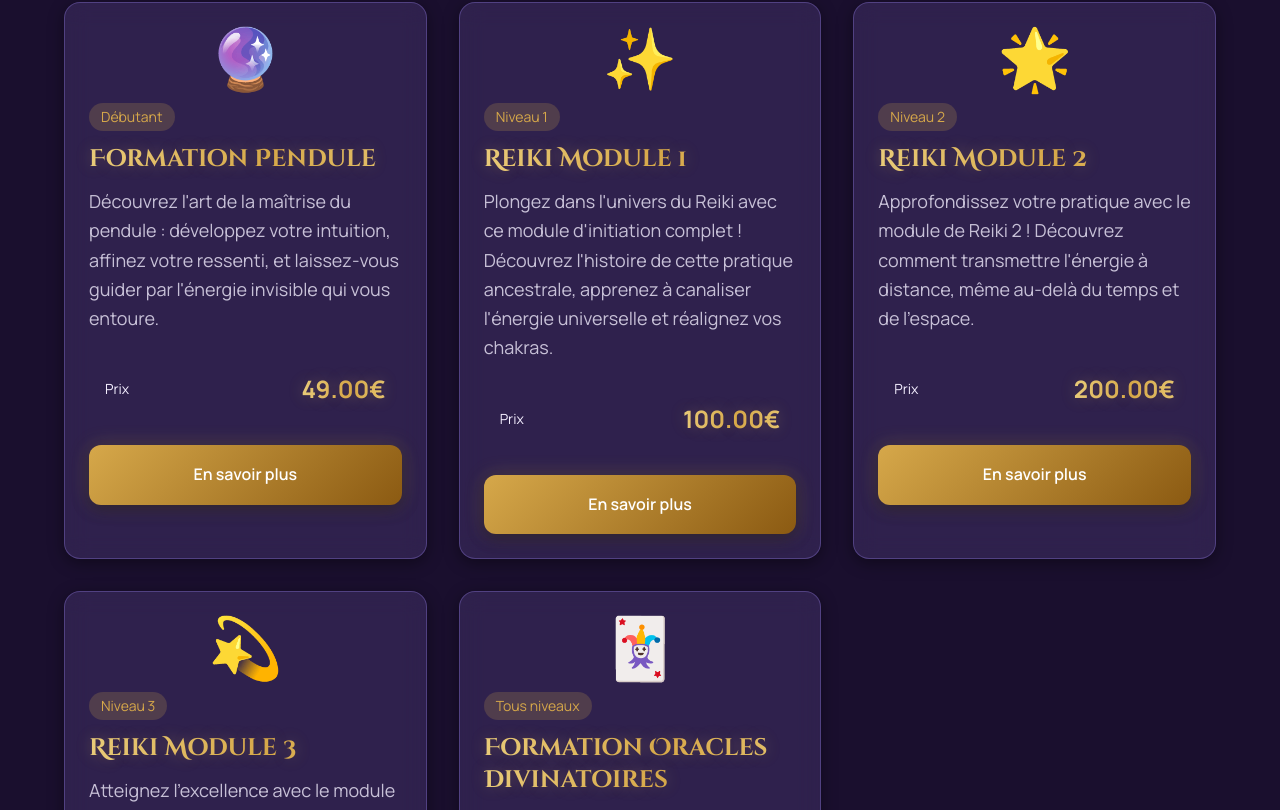
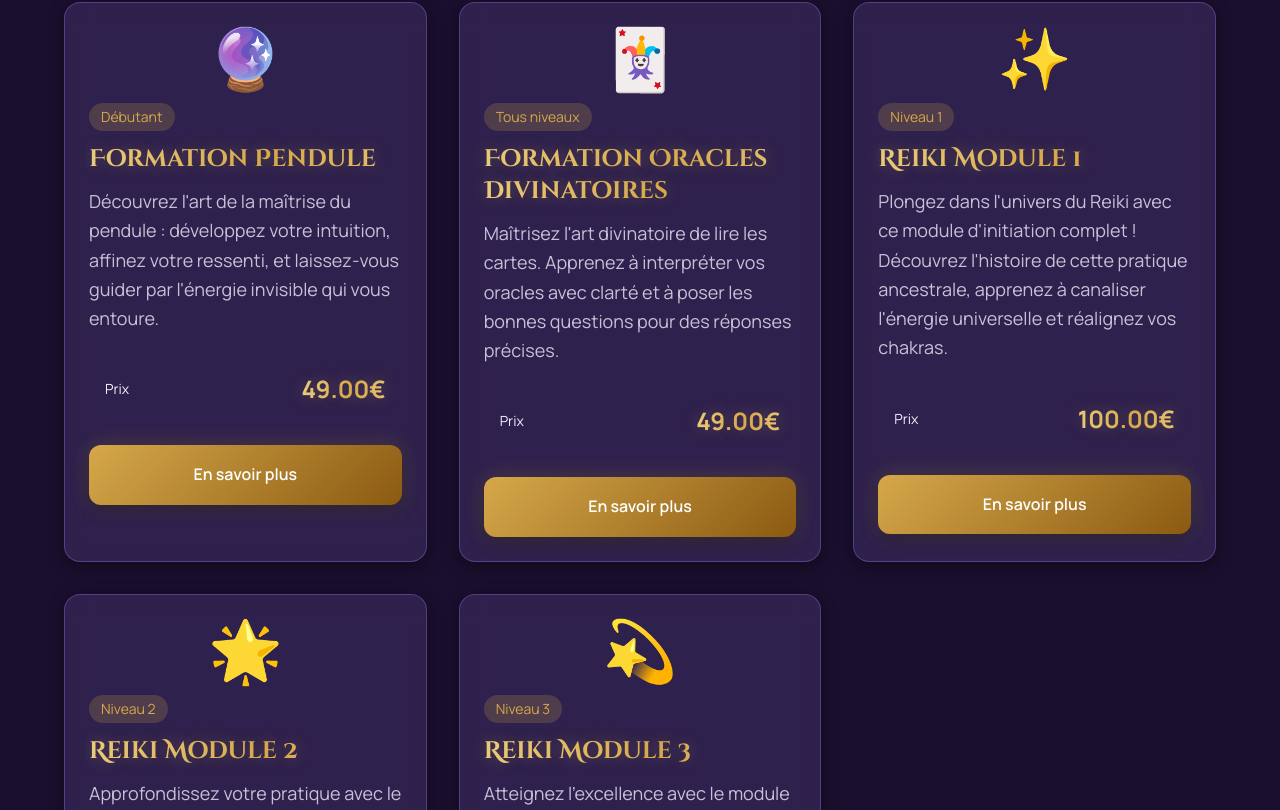
Before and after one commit to Shahil-AppDev/angeline-nj, a Next.js app: page /formations in a window 1280 px wide. Shown: the part 1410-2220 px from the top of the page. Built offline with nearby package versions, Linux system fonts and the light colour scheme.

Commit message:
Réorganisation formations: Formation Oracles Divinatoires en 2ème position après Formation Pendule

```diff
--- a/app/formations/page.tsx
+++ b/app/formations/page.tsx
@@ -24,6 +24,13 @@ const formations = [
     level: 'Débutant',
   },
   {
+    title: 'Formation Oracles Divinatoires',
+    icon: '🃏',
+    description: 'Maîtrisez l\'art divinatoire de lire les cartes. Apprenez à interpréter vos oracles avec clarté et à poser les bonnes questions pour des réponses précises.',
+    slug: 'formation-oracles-divinatoires',
+    level: 'Tous niveaux',
+  },
+  {
     title: 'Reiki Module 1',
     icon: '✨',
     description: 'Plongez dans l\'univers du Reiki avec ce module d\'initiation complet ! Découvrez l\'histoire de cette pratique ancestrale, apprenez à canaliser l\'énergie universelle et réalignez vos chakras.',
@@ -43,13 +50,6 @@ const formations = [
     description: 'Atteignez l\'excellence avec le module de Reiki 3, dédié à la maîtrise ! Apprenez à incarner pleinement le rôle de maître Reiki et transmettez cette énergie sacrée.',
     slug: 'reiki-module-3',
     level: 'Niveau 3',
-  },
-  {
-    title: 'Formation Oracles Divinatoires',
-    icon: '🃏',
-    description: 'Maîtrisez l\'art divinatoire de lire les cartes. Apprenez à interpréter vos oracles avec clarté et à poser les bonnes questions pour des réponses précises.',
-    slug: 'formation-oracles-divinatoires',
-    level: 'Tous niveaux',
   },
 ];
 
```
